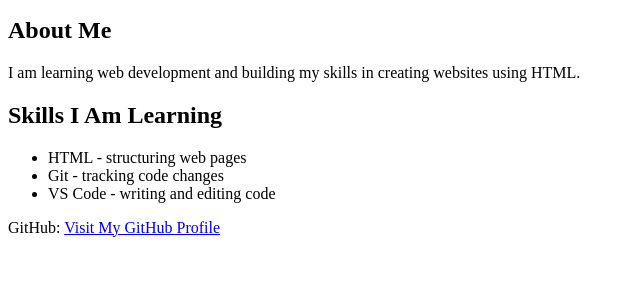
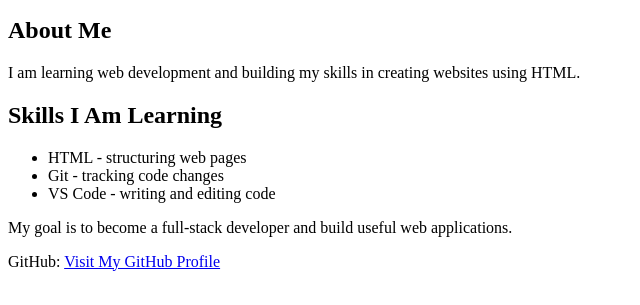
Before and after one commit to skhokho12/hello-world, a plain HTML site: page profile.html in a window 1280 px wide. Shown: the part 101-406 px from the top of the page, without its empty margins (0-640 px from the left). Drawn offline with Linux system fonts and the light colour scheme.

Commit message:
Improve personal profile introduction

```diff
--- a/profile.html
+++ b/profile.html
@@ -28,6 +28,13 @@
           <li>VS Code - writing and editing code</li>
         </ul>
       </section>
+
+      <section>
+        <p>
+          My goal is to become a full-stack developer and build useful web
+          applications.
+        </p>
+      </section>
     </main>
 
     <footer>
```
